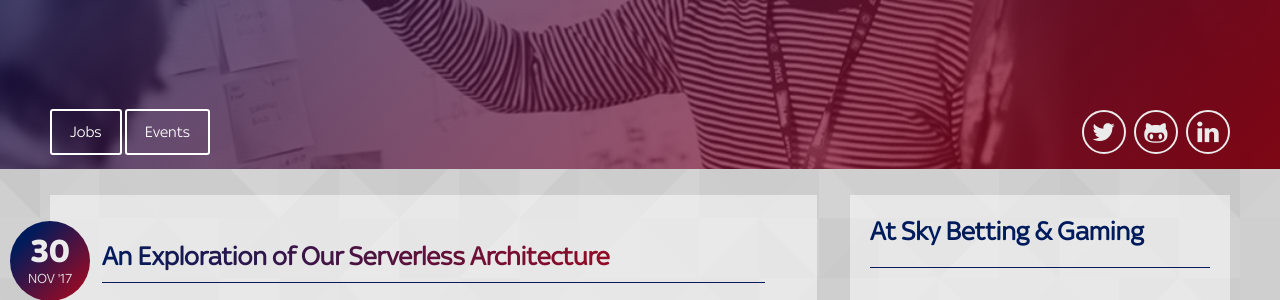
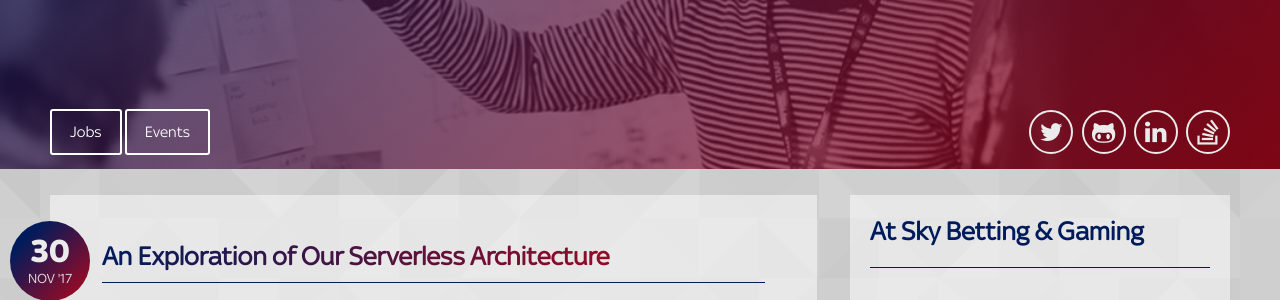
Before and after one commit to skybet/skybet.github.io, a Jekyll site: the page built from index.html, in a window 1280 px wide. Shown: the part 261-561 px from the top of the page. Built offline with Jekyll 4.4.1, drawn with Linux system fonts in a browser that asks for light colours; nearby versions of some CDN libraries; some web fonts are replaced; the list of posts is cut into pages by our own code; comment, search, counter and statistics services are not loaded.

Commit message:
Add Stack Overflow link

```diff
--- a/_includes/nav.html
+++ b/_includes/nav.html
@@ -45,6 +45,7 @@
                 <li><a target="_blank" class="fa fa-twitter" href="https://twitter.com/SBGTechTeam"></a></li>
                 <li><a target="_blank" class="fa fa-github-alt" href="https://github.com/skybet"></a></li>
                 <li><a target="_blank" class="fa fa-linkedin" href="https://www.linkedin.com/company/sky-betting-and-gaming"></a></li>
+                <li><a target="_blank" class="fa fa-stack-overflow" href="https://stackoverflow.com/jobs/companies/skybet"></a></li>
             </ul>
         </div>
 
```
